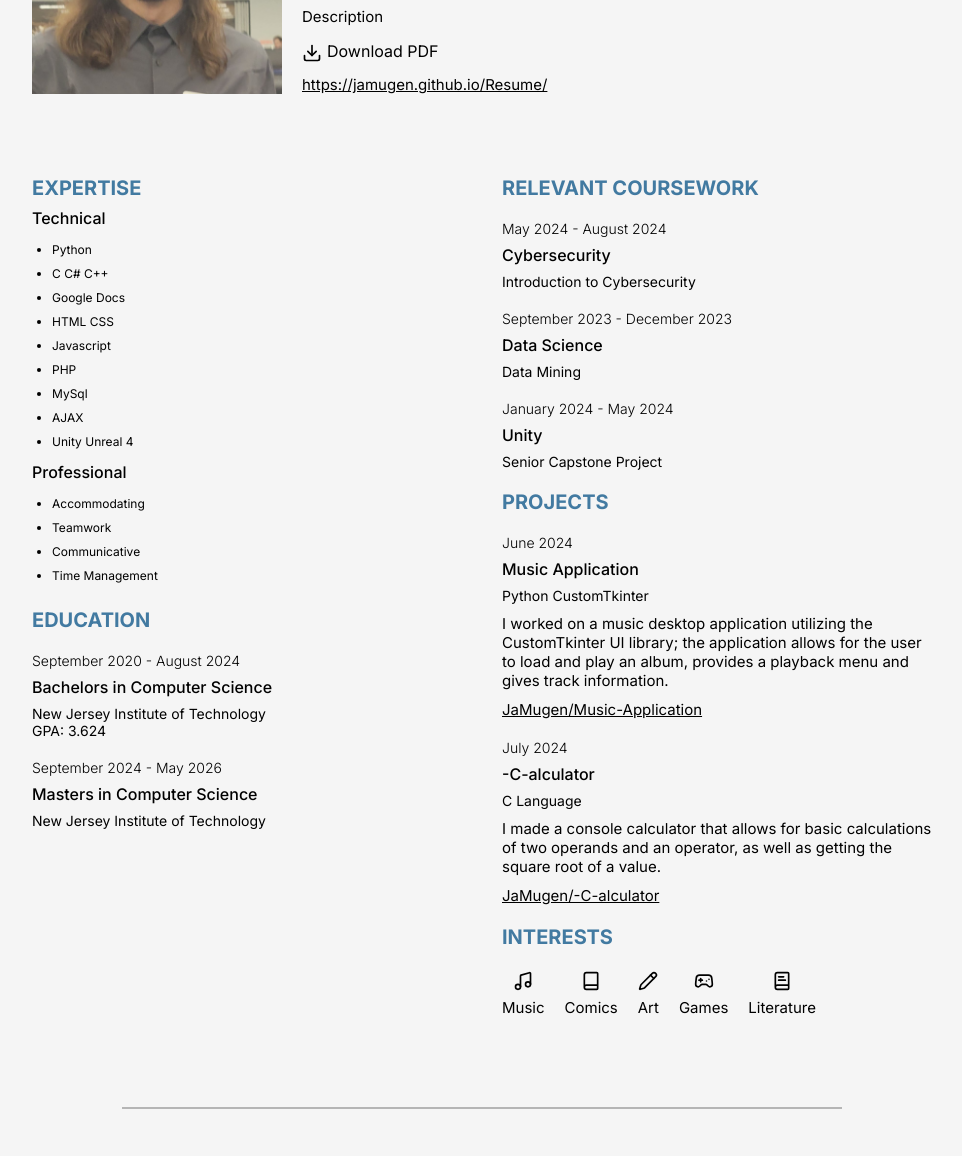
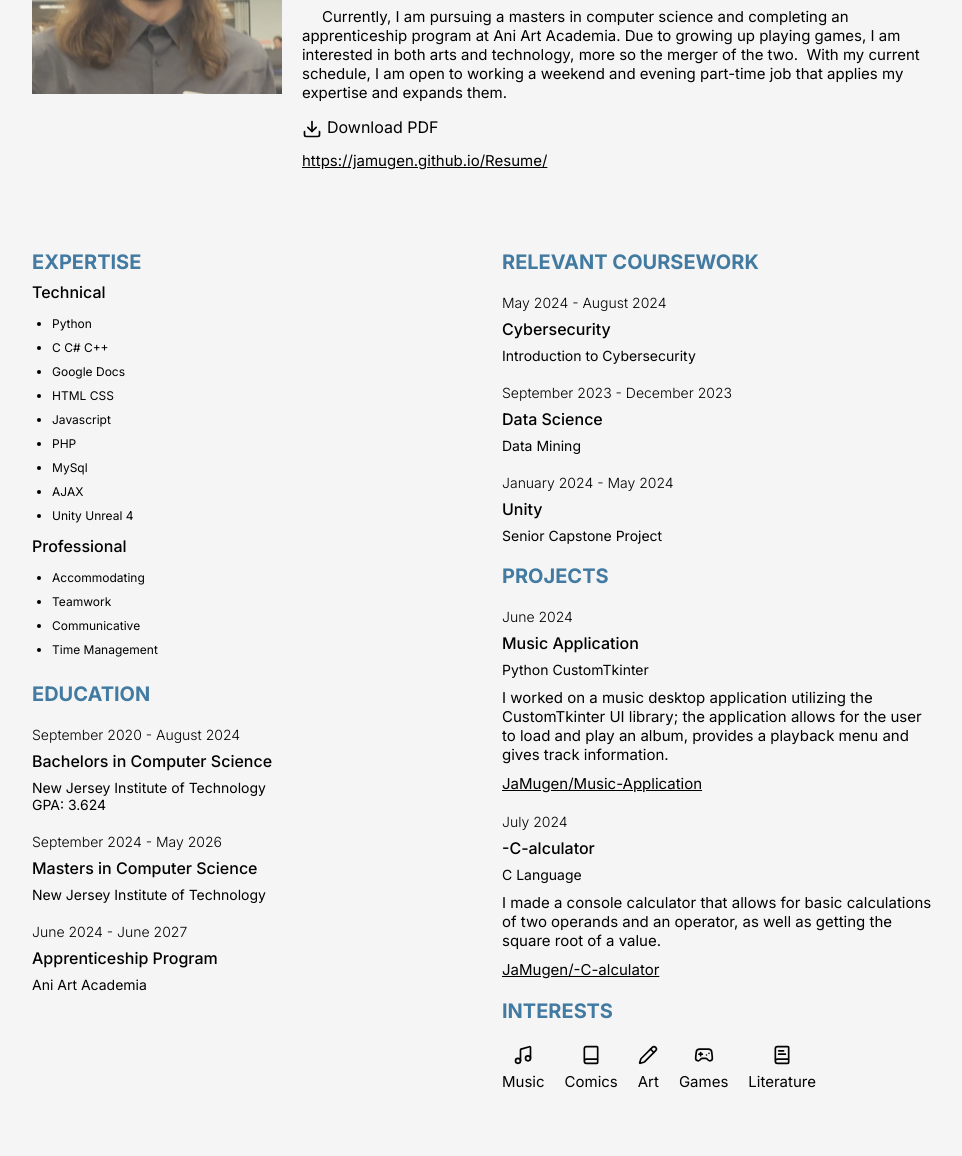
Before and after one commit to JaMugen/Resume, a plain HTML site: page index.html in a window 1280 px wide. Shown: the part 206-1362 px from the top of the page, without its empty margins (158-1120 px from the left). Drawn offline with nearby package versions, Linux system fonts and the light colour scheme.

Commit message:
Add remaining details and included pdf.

```diff
--- a/index.html
+++ b/index.html
@@ -23,10 +23,10 @@
                     <p class="profile_title">
                         Computer Science
                     </p>
-                    <p class="description">
-                        Description
+                    <p class="description profile_descriptiion">
+                        Currently, I am pursuing a masters in computer science and completing an apprenticeship program at Ani Art Academia. Due to growing up playing games, I am interested in both arts and technology, more so the merger of the two.  With my current schedule, I am open to working a weekend and evening part-time job that applies my expertise and expands them.
                     </p>
-                    <a class="downloadBtn" href="" download="Resume.pdf">
+                    <a class="downloadBtn" href="./Resume.pdf" download="Resume.pdf">
                         <i data-lucide="download"></i>
                         <span>Download PDF</span>
                     </a>
@@ -85,6 +85,13 @@
                     <h4 class="item_title"> Masters in Computer Science</h4>
                     <p class="item_subtitle">
                         New Jersey Institute of Technology
+                    </p>
+                </div>
+                <div class="edu_item">
+                    <p class="item_preTitle"> June 2024 - June 2027 </p>
+                    <h4 class="item_title"> Apprenticeship  Program</h4>
+                    <p class="item_subtitle">
+                        Ani Art Academia
                     </p>
                 </div>
             </div>
--- a/style.css
+++ b/style.css
@@ -162,6 +162,9 @@ img {
     font-weight: 400;
     text-transform: uppercase;
 }
+.profile_descriptiion{
+    text-indent: 2rem;
+}
 /*
 .downloadBtn{
     display: block;
```
Also changed, not shown: 1 other file.
